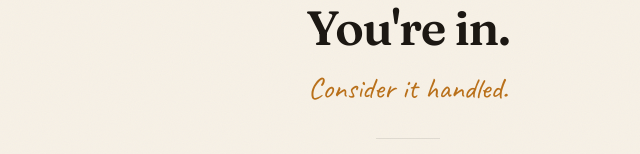
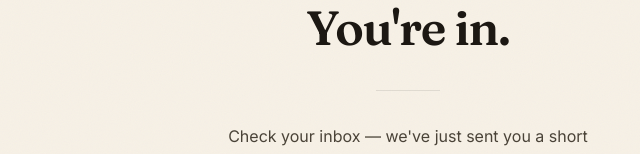
Before and after one commit to Koddulfsen/studiorocinantehomepage, a Next.js app: page /success in a window 1280 px wide. Shown: the part 370-524 px from the top of the page, without its empty margins (232-872 px from the left). Built offline with nearby package versions, Linux system fonts and the light colour scheme; a web font is replaced by a local one.

Commit message:
Remove handwritten accent text from success page

```diff
--- a/app/success/page.tsx
+++ b/app/success/page.tsx
@@ -65,11 +65,6 @@ export default async function SuccessPage({
           </p>
         )}
 
-        {/* Handwritten accent */}
-        <p className="mt-3 font-hand text-2xl text-gold-deep sm:text-3xl">
-          Consider it handled.
-        </p>
-
         <div className="my-8 h-px w-16 bg-ink/10" />
 
         {/* Body */}
```
